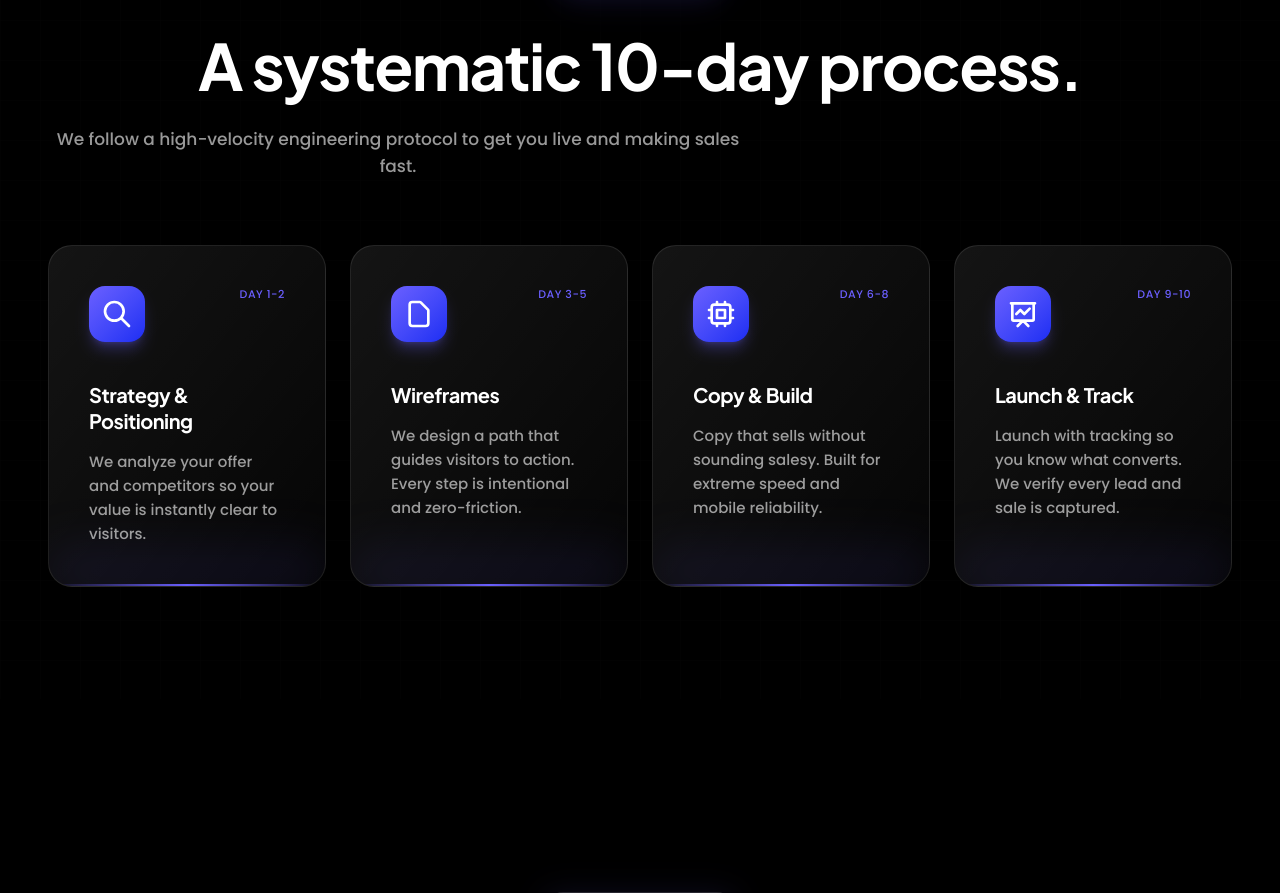
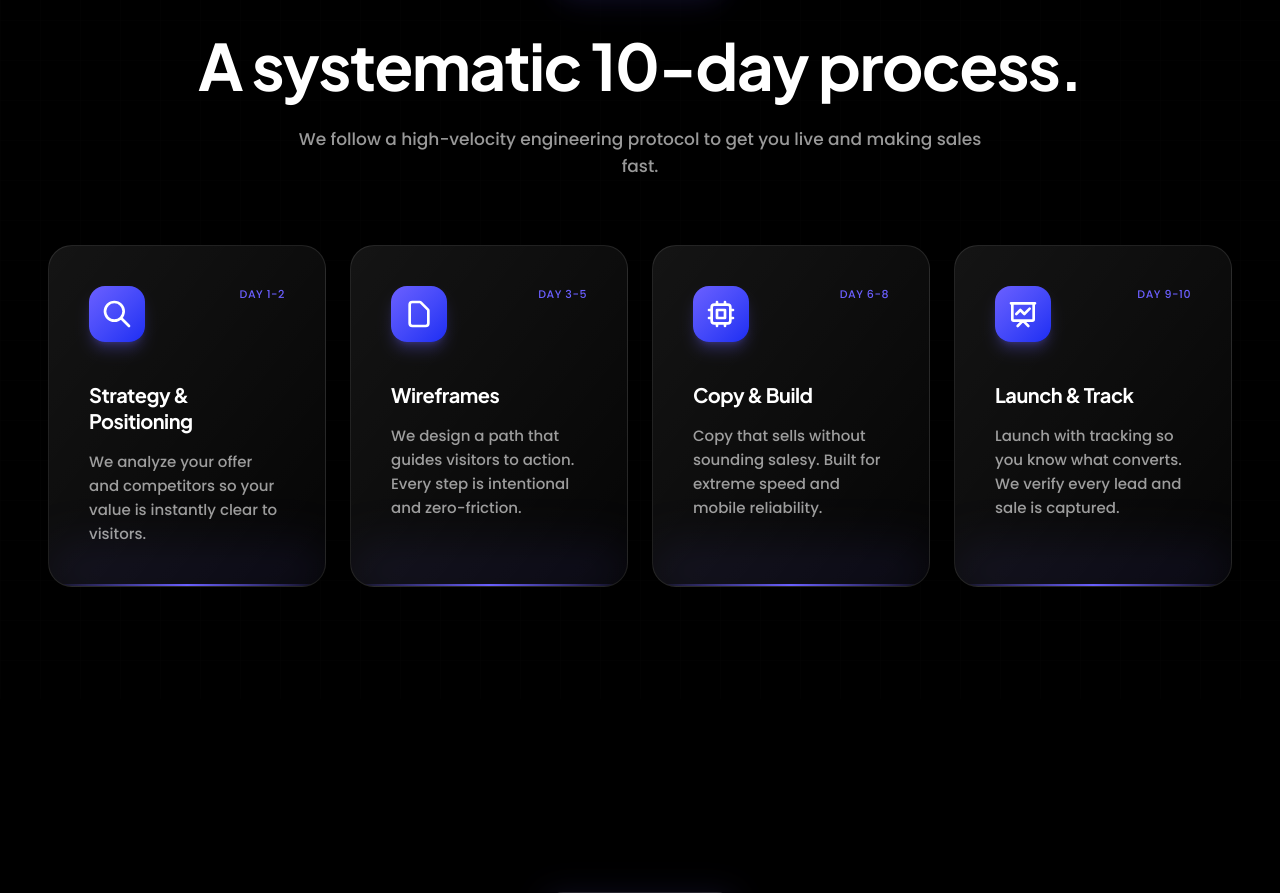
Before and after one commit to varun-vk17/roninbuild, a React (Vite) app: page / in a window 1280 px wide. Shown: the part 2660-3553 px from the top of the page. Built offline with nearby package versions, Linux system fonts and the light colour scheme.

Commit message:
Center align RoadmapSection subheading on mobile

```diff
--- a/src/App.tsx
+++ b/src/App.tsx
@@ -475,7 +475,7 @@ function RoadmapSection() {
             A systematic 10-day process.
           </h2>
 
-          <p className="font-['Poppins',sans-serif] font-normal text-[clamp(15px,1.6vw,17px)] text-white/60 leading-[1.6] max-w-[700px]">
+          <p className="font-['Poppins',sans-serif] font-normal text-[clamp(15px,1.6vw,17px)] text-white/60 leading-[1.6] max-w-[700px] mx-auto sm:mx-0">
             We follow a high-velocity engineering protocol to get you live and making sales fast.
           </p>
         </div>
```
